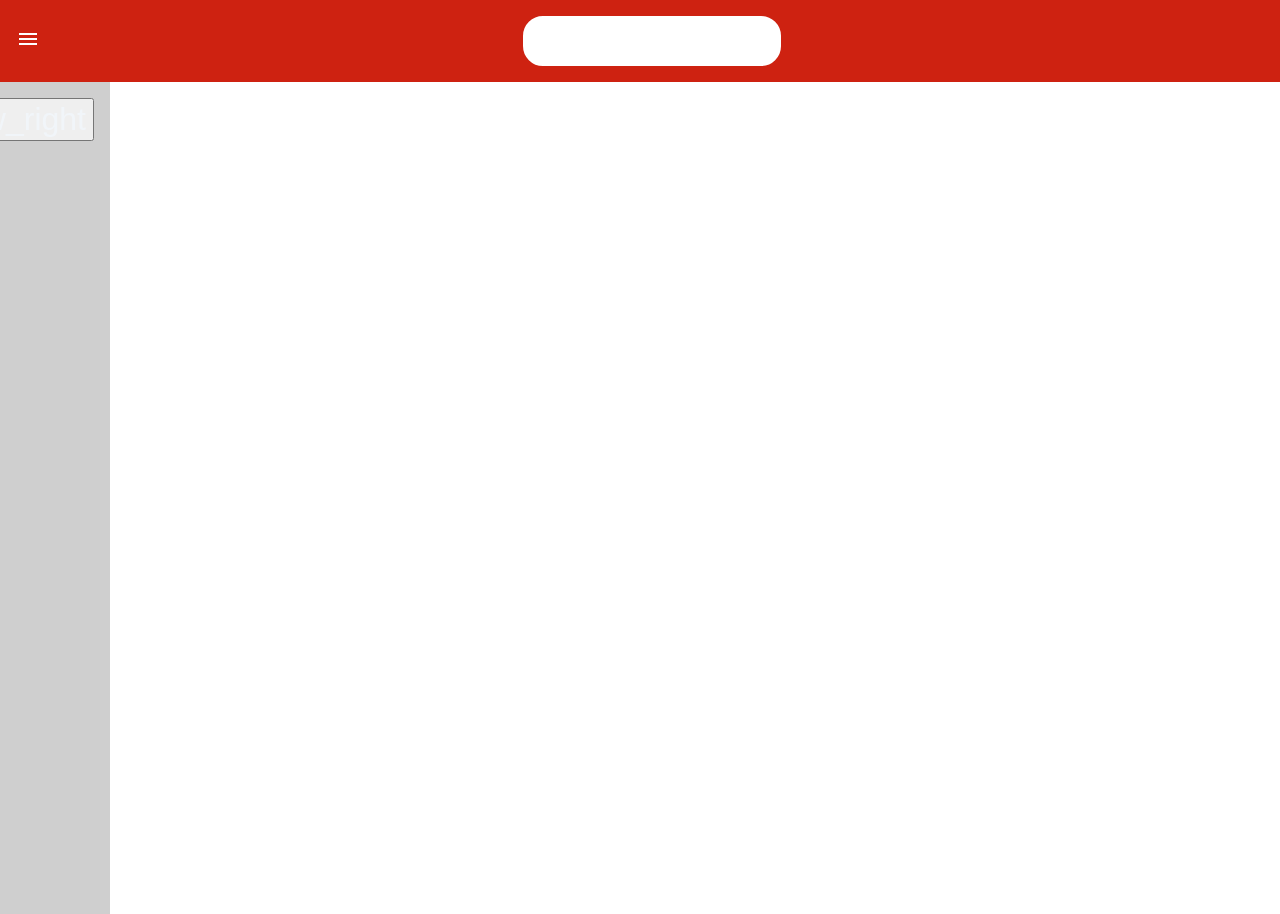
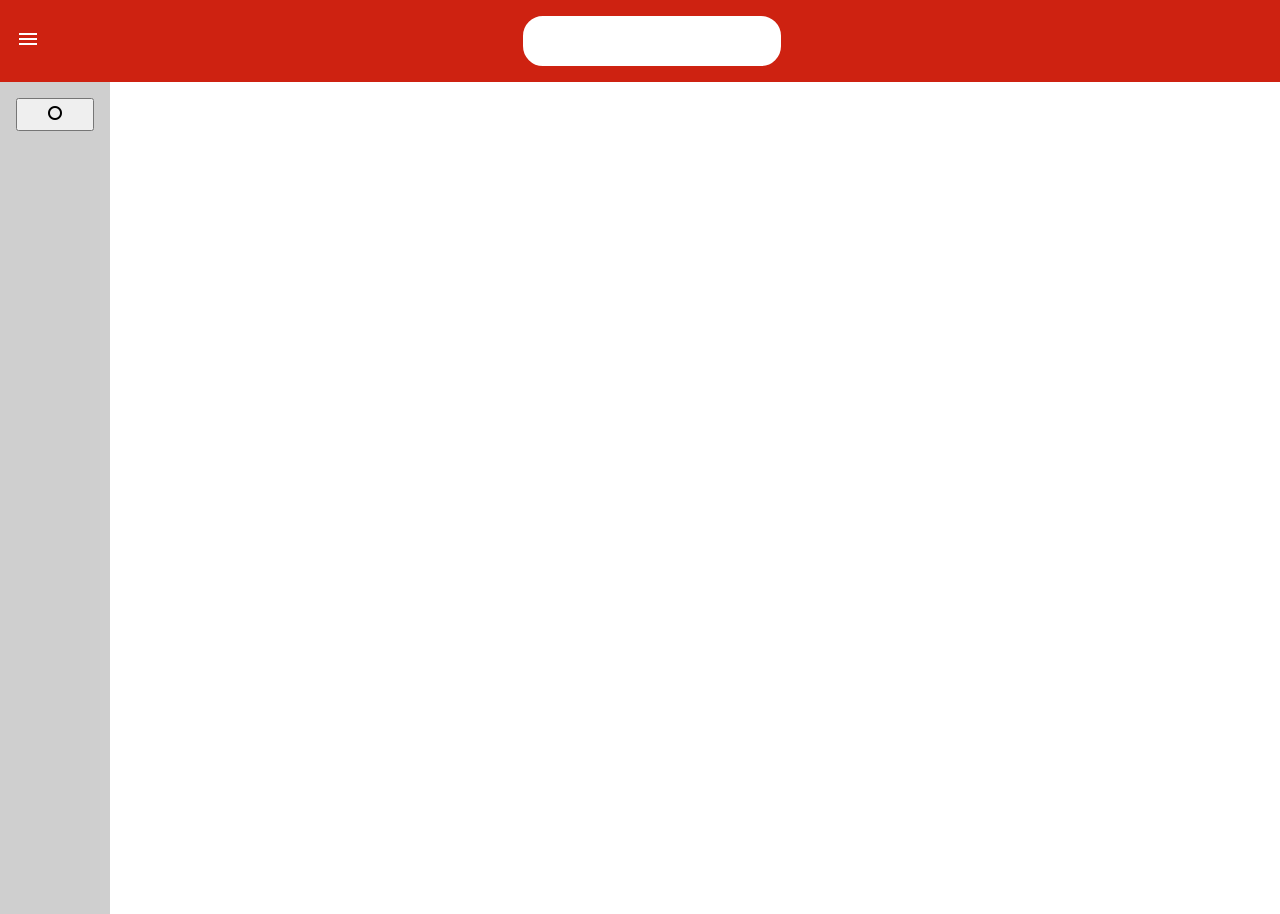
Before and after one commit to lSilverDev/pokedex, a Vue app: page / in a window 1280 px wide. Built offline with nearby package versions, Linux system fonts and the light colour scheme.

Commit message:
new list func

```diff
--- a/src/components/PokeSidebar/PokeSidebar.vue
+++ b/src/components/PokeSidebar/PokeSidebar.vue
@@ -1,18 +1,11 @@
 <template>
       <aside  :class="`${is_expanded ? 'is-expanded' : ''}`">
-        <div class="menu-toggle-wrap">
-          <button class="menu-toggle" @click="ToggleMenu">
-            <span class="material-icons">
-              keyboard_double_arrow_right
-            </span>
-          </button>
-        </div>
-
-        <button v-if="is_expanded" @click="getPokemons()">
+        <button @click="ToggleMenu">
           <i class="material-symbols-outlined">fiber_manual_record</i>
         </button>
         <ul v-if="is_expanded" class="pokedex__poke-list" v-for="(pokemon, index) in pokemons" :key="index">
           <li class="pokemon__li" @click="selected(pokemon)">
+            <img style="width: 25px !important; height: 25px !important;" src="https://www.pngkit.com/png/full/312-3123953_pokeball-pokemon-ball-8-bit.png" alt="pokebola">
             <button class="pokemon__btn">{{ pokemon.name }}</button>
           </li>
         </ul>
@@ -37,6 +30,7 @@ export default defineComponent({
     ToggleMenu() {
       this.is_expanded = !this.is_expanded;
       localStorage.setItem("is_expanded", new Boolean(this.is_expanded).toString());
+      this.getPokemons();
     },
     getPokemons() {
       axios
```
